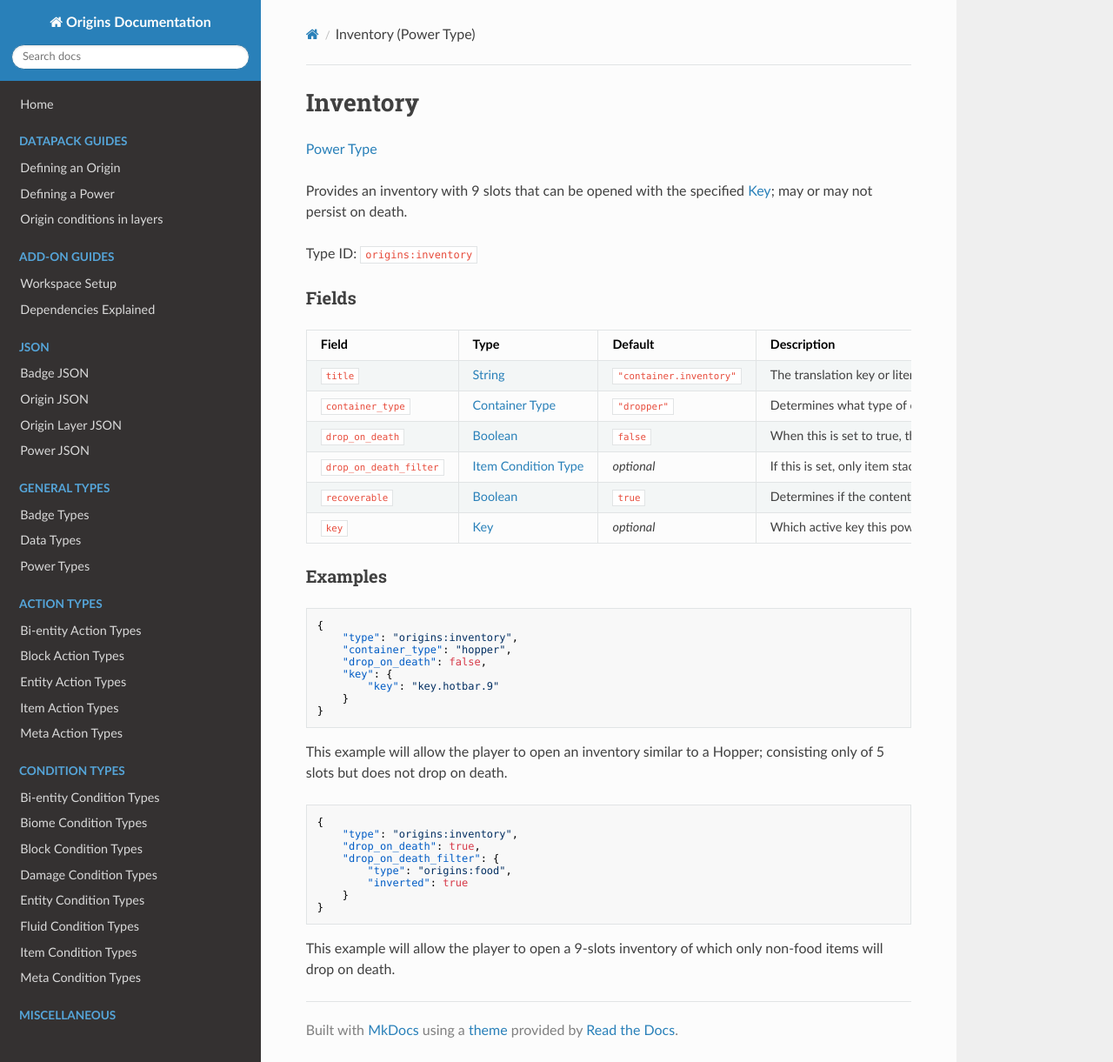
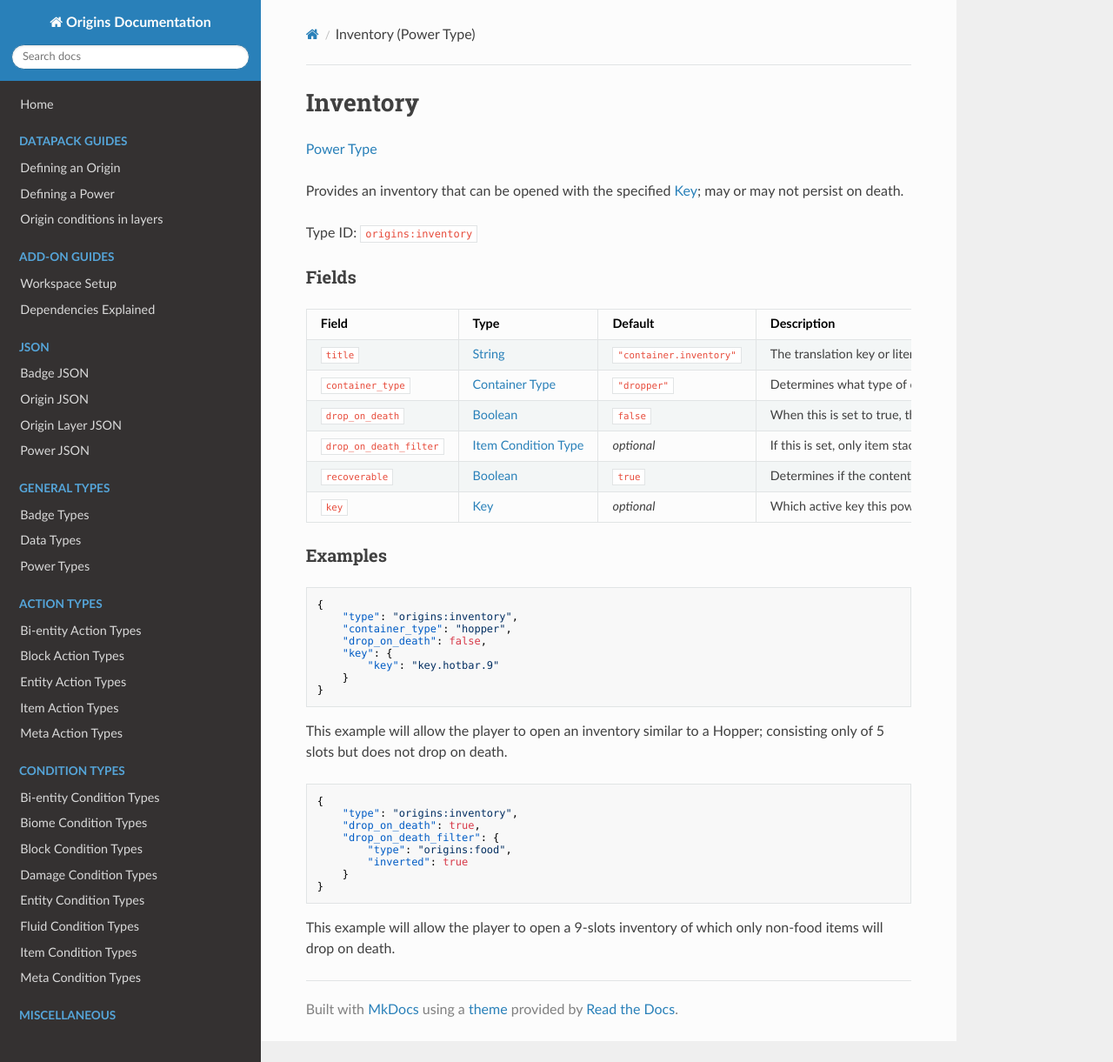
Before and after one commit to apace100/origins-docs, an MkDocs documentation site: the page built from docs/types/power_types/inventory.md, in a window 1280 px wide and 1221 px high. Shown: the whole window at 87% size. Built offline with MkDocs 1.6.1, drawn with Linux system fonts in a browser that asks for light colours; nearby versions of some CDN libraries.

Commit message:
Updated `inventory.md` (Power Types)
Removed the "9 slots" part in the description for the power type, since one can specify a container type for the inventory, which has varying sizes

```diff
--- a/docs/types/power_types/inventory.md
+++ b/docs/types/power_types/inventory.md
@@ -7,7 +7,7 @@ date: 2021-04-08
 
 [Power Type](../power_types.md)
 
-Provides an inventory with 9 slots that can be opened with the specified [Key](../data_types/key.md); may or may not persist on death.
+Provides an inventory that can be opened with the specified [Key](../data_types/key.md); may or may not persist on death.
 
 Type ID: `origins:inventory`
 
```
